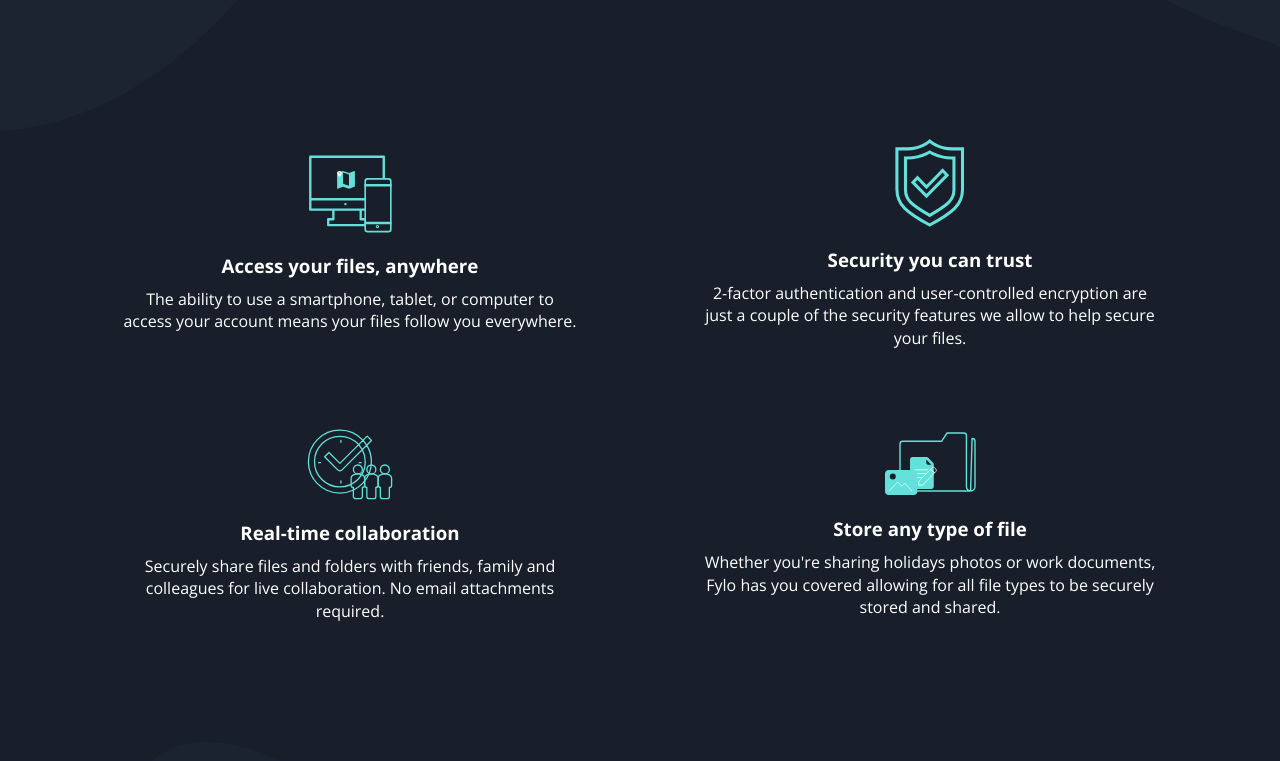
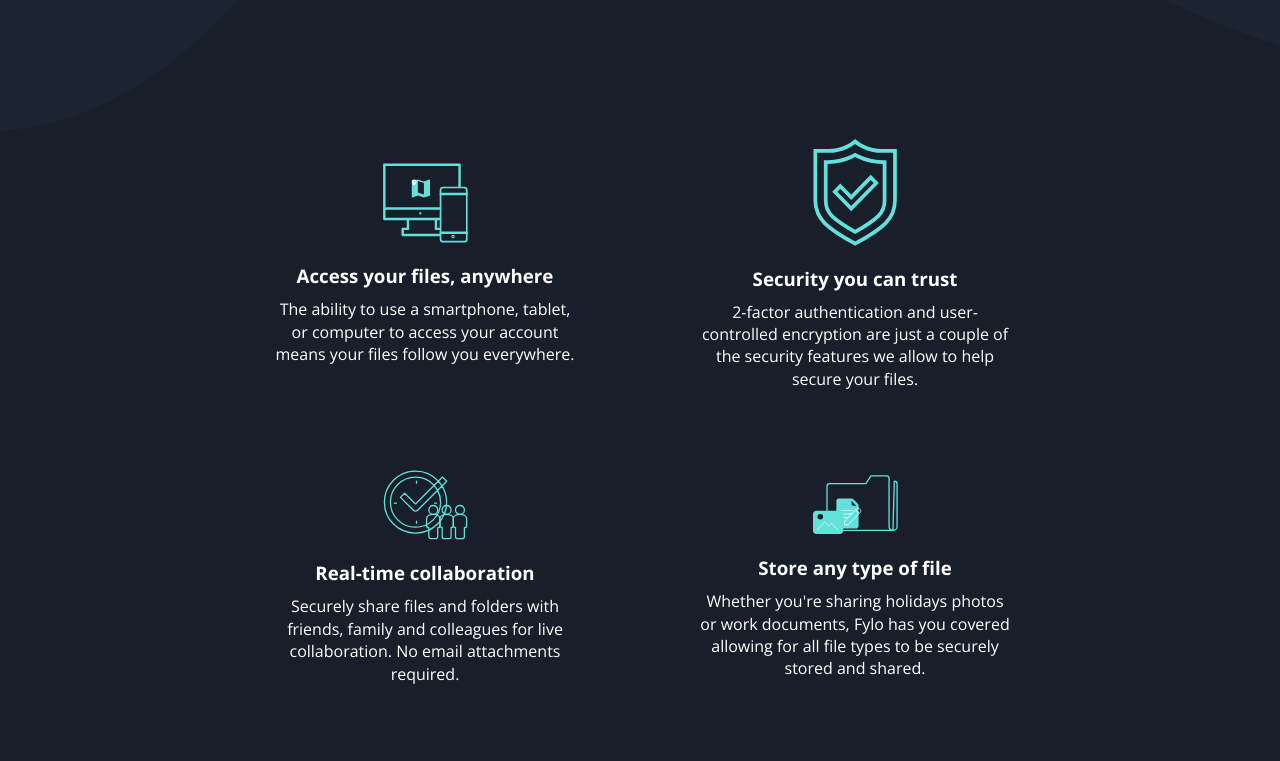
Before and after one commit to data-sets/fylo-dark-theme, a React (Create React App) app: page / in a window 1280 px wide. Shown: the part 900-1661 px from the top of the page. Built offline with nearby package versions, Linux system fonts and the light colour scheme.

Commit message:
added: testimonial

```diff
--- a/src/scss/globals/_main.scss
+++ b/src/scss/globals/_main.scss
@@ -106,23 +106,27 @@ button {
       justify-content: center;
       align-items: center;
       grid-template-columns: repeat(auto-fit, minmax(320px, 1fr));
+      position: relative;
       max-width: 1080px;
       width: 100%;
       margin: 0 auto;
+      padding-inline: 150px;
       padding-bottom: 120px;
       gap: 80px;
       li {
         color: v.$white;
         text-align: center;
         padding: 0 20px;
-        width: 100%;
-        max-width: 520px;
+
         img {
           padding-bottom: 15px;
+          max-width: 85px;
+          height: auto;
+          width: 100%;
         }
         p {
+          line-height: 1.4;
           font-size: 1rem;
-          line-height: 1.4;
         }
         h3 {
           padding-bottom: 10px;
@@ -174,7 +178,7 @@ button {
 
   &__testimonial--section {
     display: grid;
-    grid-template-columns: repeat(auto-fit, minmax(320px, 1fr));
+    grid-template-columns: repeat(3, 1fr);
     gap: 30px;
     max-width: 1280px;
     margin: 0 auto;
```
Also changed, not shown: src/dist/style.css, 1 other file (tests, documents, lock files or other folders).
